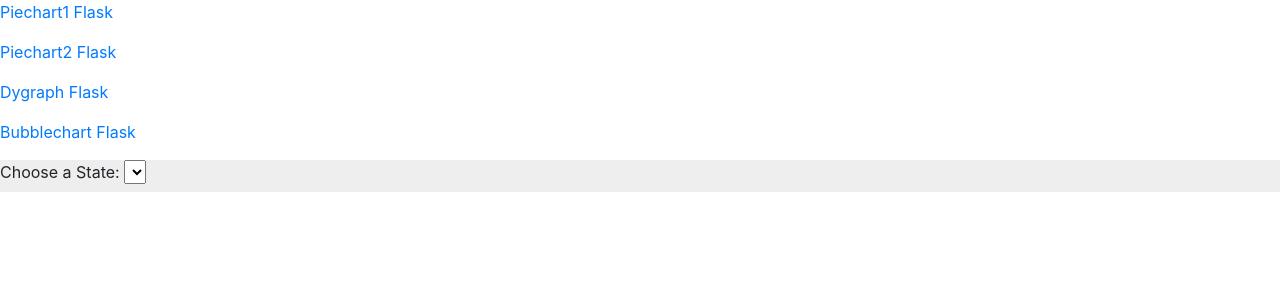
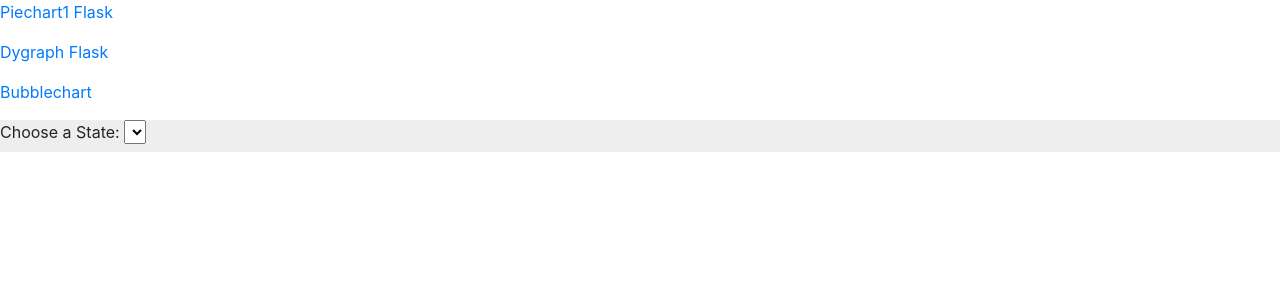
Before and after one commit to gnnj/FoodDashBoard, a Flask app: page / in a window 1280 px wide. Shown: the top 300 px of the page. Run offline with Flask 2, Linux system fonts and the light colour scheme; lists and menus that the app fills with data are empty; some libraries are stand-ins or nearby versions.

Commit message:
index_placeholder update

```diff
--- a/templates/index_placeholder.html
+++ b/templates/index_placeholder.html
@@ -23,45 +23,41 @@
   <body>
     <!--temporary piechart1 page link-->
     <!-- <p><a href="piechart1.html">Piechart1</a></p> -->
-    <!--FLASK piechart1 page link-->
+
     <p><a href="{{ url_for('piechart1') }}">Piechart1 Flask</a></p>
 
-    <!--temporary piechart2 page link-->
-    <!-- <p><a href="piechart2.html">Piechart2</a></p> -->
-    <p><a href="{{ url_for('piechart2') }}">Piechart2 Flask</a></p>
-
+     <!--temporary piechart2 page link-->
+    <!-- <p><a href="piechart2.html">Piechart2</a></p>
+     -->
 
     <!--temporary dygraph page link-->
     <!-- <p><a href="dygraph.html">Dygraph</a></p> -->
-    <!--FLASK dygraph page link-->
+
     <p><a href="{{ url_for('dygraph') }}">Dygraph Flask</a></p>
 
 
     <!--temporary bubblechart page link-->
-    <!-- <p><a href="bubblechart.html">Bubblechart</a></p> -->
-    <p><a href="{{ url_for('bubblechart') }}">Bubblechart Flask</a></p>
+    <p><a href="bubblechart.html">Bubblechart</a></p>
 
     <!--dropdown selector-->
     <div class="panel panel-default" style="overflow:auto; overflow-wrap:break-word">
       <div class="panel-body" style="background-color: #eee">
         <div class="form-group">
           <label for="selDataset">Choose a State:</label>
-            <!--selDataset bind for dropdown/flask-->
             <select id="selDataset" onchange="optionChanged(this.value)"></select>
         </div>
       </div>
     </div>
 
 
-  	<!-- Bootstrap JS requirements: -->
+    <!-- Bootstrap JS requirements: -->
     <script src="https://code.jquery.com/jquery-3.2.1.slim.min.js" integrity="sha384-KJ3o2DKtIkvYIK3UENzmM7KCkRr/rE9/Qpg6aAZGJwFDMVNA/GpGFF93hXpG5KkN" crossorigin="anonymous"></script>
     <script src="https://cdnjs.cloudflare.com/ajax/libs/popper.js/1.12.9/umd/popper.min.js" integrity="sha384-ApNbgh9B+Y1QKtv3Rn7W3mgPxhU9K/ScQsAP7hUibX39j7fakFPskvXusvfa0b4Q" crossorigin="anonymous"></script>
     <script src="https://maxcdn.bootstrapcdn.com/bootstrap/4.0.0/js/bootstrap.min.js" integrity="sha384-JZR6Spejh4U02d8jOt6vLEHfe/JQGiRRSQQxSfFWpi1MquVdAyjUar5+76PVCmYl" crossorigin="anonymous"></script>
+    <!-- js/d3 main for index.html  -->
 
-    <!-- temporary js/d3 main for index.html  -->
     <!--<script src="index.js" type="text/javascript"></script>-->
 
-    <!--FLASK js/d3 main for index.html-->
     <script src="{{url_for('static', filename='index.js')}}"></script>
   </body>
 
```
